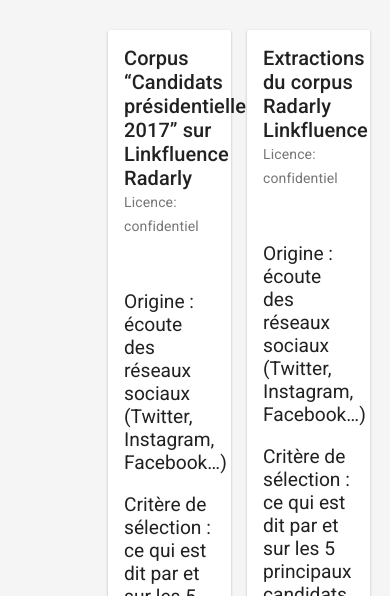
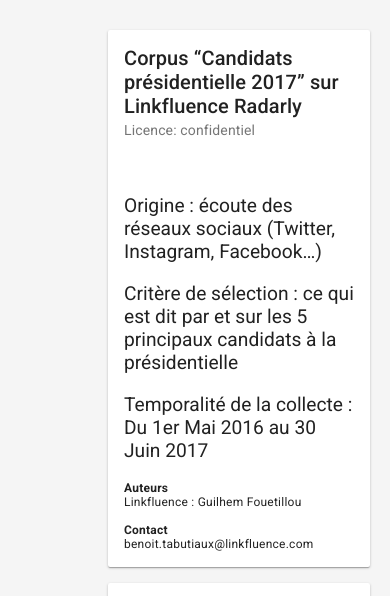
Before and after one commit to medialab/datapol, a website: page app/index.html at #!/datasets/ in a window 390 px wide. Shown: the part 174-770 px from the top of the page. Drawn offline with Linux system fonts and the light colour scheme.

Commit message:
Fix responsive

```diff
--- a/app/src/views/datasets.html
+++ b/app/src/views/datasets.html
@@ -28,7 +28,14 @@
 			<div layout-fill layout="column">
 				<h1>Datasets</h1>
 				<md-content layout="row" layout-wrap>
-					<div flex=50 ng-repeat="dataset in datasets">
+					<div
+						flex-xs="100"
+						flex-sm="100"
+						flex-md="50"
+						flex-lg="33"
+						flex-xl="33"
+						ng-repeat="dataset in datasets"
+					>
 						<md-card>
 						  <md-card-header>
 						    <md-card-header-text>
```
